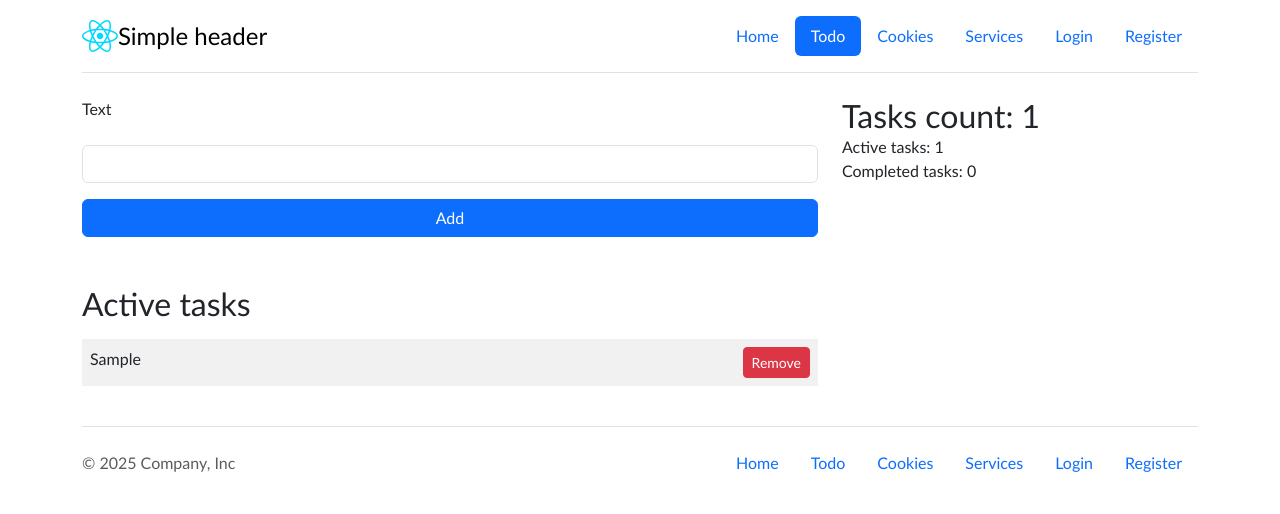
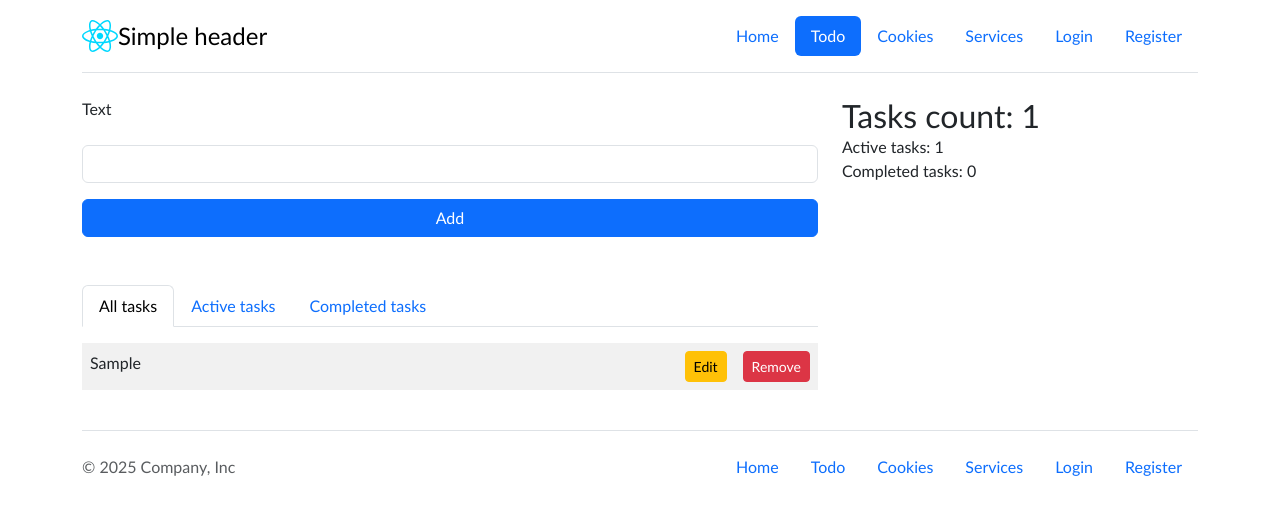
Before and after one commit to front-end-by-rimantas/55-grupe-react, a React (Vite) app: page /todo in a window 1280 px wide. Both pictures are taken after typing "Sample" into the empty fields and a click on the button "Add". Shown: the top 514 px of the page. Built offline with nearby package versions, Linux system fonts and the light colour scheme.

Commit message:
Up - good times

```diff
--- /dev/null
+++ b/src/components/todo/TodoItem.jsx
@@ -0,0 +1,40 @@
+import { useState } from "react";
+
+export function TodoItem({ task, modifyTaskTextFunc, modifyTaskCompletionFunc }) {
+    const [isEditMode, setIsEditMode] = useState(false);
+    const [text, setText] = useState(task.text);
+
+    if (isEditMode) {
+        return (
+            <li className="d-flex my-3 p-2" key={task.id}
+                style={{ backgroundColor: '#f1f1f1' }}>
+                <input onChange={(e) => setText(e.target.value)} value={text} style={{ display: 'flex', flexGrow: 1 }} type="text" />
+                {!task.isCompleted && (
+                    <button onClick={() => {
+                        modifyTaskTextFunc(task.id, text);
+                        setIsEditMode(false);
+                    }} className="btn btn-success btn-sm ms-3">Update</button>
+                )}
+                {!task.isCompleted && (
+                    <button onClick={() => {
+                        setText(task.text);
+                        setIsEditMode(false);
+                    }} className="btn btn-secondary btn-sm ms-3">Cancel</button>
+                )}
+            </li>
+        );
+    }
+
+    return (
+        <li className="d-flex my-3 p-2" key={task.id}
+            style={{ backgroundColor: '#f1f1f1' }}>
+            {text}
+            {!task.isCompleted && (
+                <button onClick={() => setIsEditMode(true)} className="btn btn-warning btn-sm ms-auto">Edit</button>
+            )}
+            {!task.isCompleted && (
+                <button onClick={() => modifyTaskCompletionFunc(task.id)} className="btn btn-danger btn-sm ms-3">Remove</button>
+            )}
+        </li>
+    );
+}
--- a/src/components/todo/TodoList.jsx
+++ b/src/components/todo/TodoList.jsx
@@ -1,18 +1,13 @@
-export function TodoList({ list, modifyTaskFunc }) {
+import { TodoItem } from "./TodoItem";
+
+export function TodoList({ list, modifyTaskCompletionFunc, modifyTaskTextFunc }) {
+    if (list.length === 0) {
+        return <p>Empty task list</p>;
+    }
+
     return (
-        <>
-            <h2>Active tasks</h2>
-            <ul>
-                {
-                    list.map(item => (
-                        <li className="d-flex my-3 p-2" key={item.id}
-                            style={{ backgroundColor: '#f1f1f1' }}>
-                            {item.text}
-                            <button onClick={() => modifyTaskFunc(item.id)} className="btn btn-danger btn-sm ms-auto">Remove</button>
-                        </li>
-                    ))
-                }
-            </ul>
-        </>
+        <ul>
+            {list.map(item => <TodoItem key={item.id} task={item} modifyTaskTextFunc={modifyTaskTextFunc} modifyTaskCompletionFunc={modifyTaskCompletionFunc} />)}
+        </ul>
     )
 }
--- a/src/pages/Todo.jsx
+++ b/src/pages/Todo.jsx
@@ -4,8 +4,17 @@ import { TodoList } from "../components/todo/TodoList";
 import { TodoStats } from "../components/todo/TodoStats";
 
 export function Todo() {
+    const [tabIndex, setTabIndex] = useState(0);
     const [id, setId] = useState(1);
     const [list, setList] = useState([]);
+
+    let filteredList = list;
+    if (tabIndex === 1) {
+        filteredList = list.filter(item => !item.isCompleted);
+    }
+    if (tabIndex === 2) {
+        filteredList = list.filter(item => item.isCompleted);
+    }
 
     function addTask(text) {
         setList(currentList => [
@@ -19,11 +28,19 @@ export function Todo() {
         setId(id => id + 1);
     }
 
-    function modifyTask(taskId) {
+    function modifyTaskCompletion(taskId) {
         setList(currectList => currectList.map(
             task => task.id === taskId ? {
                 ...task,
                 isCompleted: true,
+            } : task));
+    }
+
+    function modifyTaskText(taskId, newText) {
+        setList(currectList => currectList.map(
+            task => task.id === taskId ? {
+                ...task,
+                text: newText,
             } : task));
     }
 
@@ -33,7 +50,19 @@ export function Todo() {
                 <div className="row flex-column-reverse flex-md-row">
                     <div className="col-12 col-md-8">
                         <TodoForm addTaskFunc={addTask} />
-                        <TodoList modifyTaskFunc={modifyTask} list={list.filter(item => !item.isCompleted)} />
+                        <nav>
+                            <div className="nav nav-tabs mb-3" role="tablist">
+                                <button className={'nav-link' + (tabIndex === 0 ? ' active' : '')}
+                                    onClick={() => setTabIndex(() => 0)} type="button">All tasks</button>
+                                <button className={'nav-link' + (tabIndex === 1 ? ' active' : '')}
+                                    onClick={() => setTabIndex(() => 1)} type="button">Active tasks</button>
+                                <button className={'nav-link' + (tabIndex === 2 ? ' active' : '')}
+                                    onClick={() => setTabIndex(() => 2)} type="button">Completed tasks</button>
+                            </div>
+                        </nav>
+                        <TodoList list={filteredList}
+                            modifyTaskTextFunc={modifyTaskText}
+                            modifyTaskCompletionFunc={modifyTaskCompletion} />
                     </div>
                     <div className="col-12 col-md-4 mb-5">
                         <TodoStats
```
